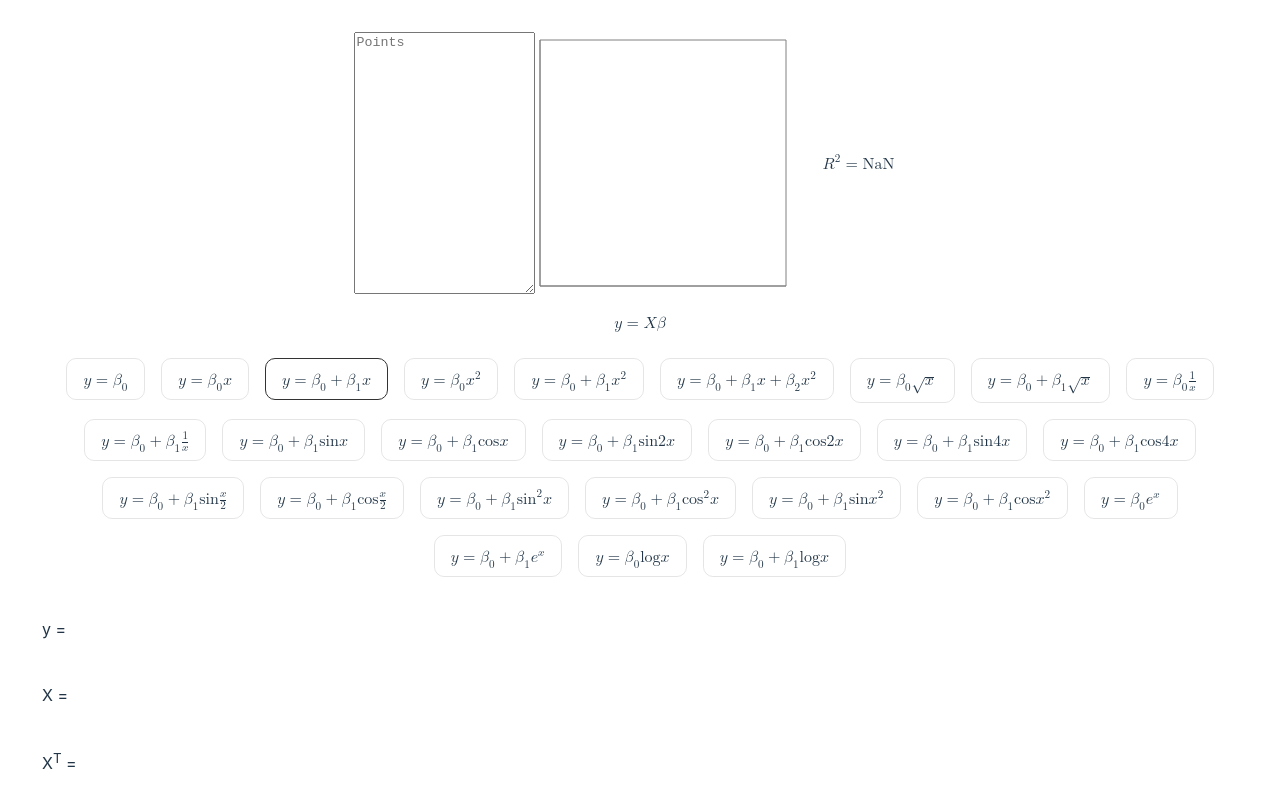
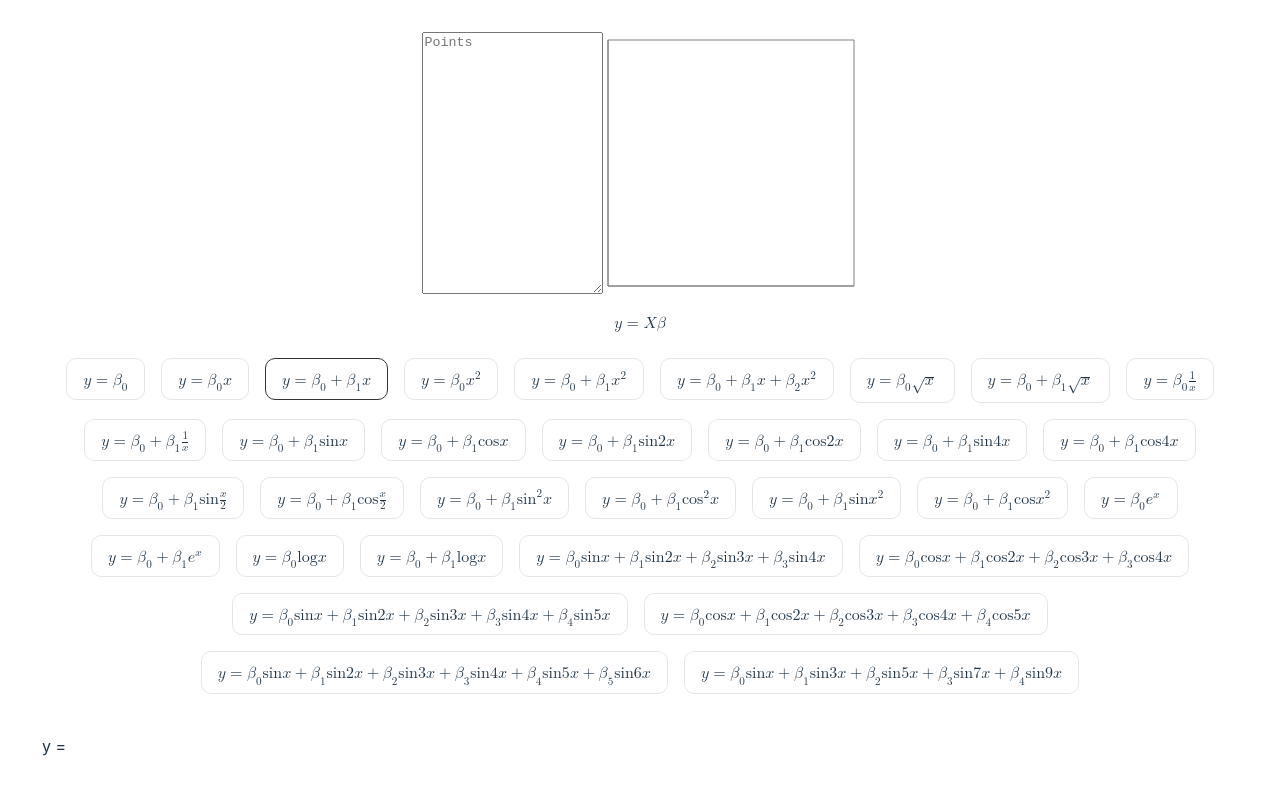
Before and after one commit to IJMacD/linear-least-matrix, a React (Vite) app: page / in a window 1280 px wide. Shown: the top 800 px of the page. Built offline with nearby package versions, Linux system fonts and the light colour scheme.

Commit message:
Ability to deal with more terms

```diff
--- a/src/App.tsx
+++ b/src/App.tsx
@@ -6,32 +6,38 @@ import { niceIEEE754 } from './niceIEEE754';
 import { Equation, EquationDisplay, makeModeObject, Mode, Term } from './equation';
 
 const modes: Equation[] = [
-  { terms: [Term.Constant] },
-  { terms: [Term.Linear] },
-  { terms: [Term.Constant, Term.Linear] },
-  { terms: [Term.Quadratic] },
-  { terms: [Term.Constant, Term.Quadratic] },
-  { terms: [Term.Constant, Term.Linear, Term.Quadratic] },
-  { terms: [Term.SquareRoot] },
-  { terms: [Term.Constant, Term.SquareRoot] },
-  { terms: [Term.Inverse] },
-  { terms: [Term.Constant, Term.Inverse] },
-  { terms: [Term.Constant, Term.Sin] },
-  { terms: [Term.Constant, Term.Cos] },
-  { terms: [Term.Constant, Term.Sin2x] },
-  { terms: [Term.Constant, Term.Cos2x] },
-  { terms: [Term.Constant, Term.Sin4x] },
-  { terms: [Term.Constant, Term.Cos4x] },
-  { terms: [Term.Constant, Term.SinHalfX] },
-  { terms: [Term.Constant, Term.CosHalfX] },
-  { terms: [Term.Constant, Term.SinSquared] },
-  { terms: [Term.Constant, Term.CosSquared] },
-  { terms: [Term.Constant, Term.SinXSquared] },
-  { terms: [Term.Constant, Term.CosXSquared] },
-  { terms: [Term.Exp] },
-  { terms: [Term.Constant, Term.Exp] },
-  { terms: [Term.Log] },
-  { terms: [Term.Constant, Term.Log] },
+  [Term.Constant],
+  [Term.Linear],
+  [Term.Constant, Term.Linear],
+  [Term.Quadratic],
+  [Term.Constant, Term.Quadratic],
+  [Term.Constant, Term.Linear, Term.Quadratic],
+  [Term.SquareRoot],
+  [Term.Constant, Term.SquareRoot],
+  [Term.Inverse],
+  [Term.Constant, Term.Inverse],
+  [Term.Constant, Term.Sin],
+  [Term.Constant, Term.Cos],
+  [Term.Constant, Term.Sin2x],
+  [Term.Constant, Term.Cos2x],
+  [Term.Constant, Term.Sin4x],
+  [Term.Constant, Term.Cos4x],
+  [Term.Constant, Term.SinHalfX],
+  [Term.Constant, Term.CosHalfX],
+  [Term.Constant, Term.SinSquared],
+  [Term.Constant, Term.CosSquared],
+  [Term.Constant, Term.SinXSquared],
+  [Term.Constant, Term.CosXSquared],
+  [Term.Exp],
+  [Term.Constant, Term.Exp],
+  [Term.Log],
+  [Term.Constant, Term.Log],
+  [Term.Sin, Term.Sin2x, Term.Sin3x, Term.Sin4x],
+  [Term.Cos, Term.Cos2x, Term.Cos3x, Term.Cos4x],
+  [Term.Sin, Term.Sin2x, Term.Sin3x, Term.Sin4x, Term.Sin5x],
+  [Term.Cos, Term.Cos2x, Term.Cos3x, Term.Cos4x, Term.Cos5x],
+  [Term.Sin, Term.Sin2x, Term.Sin3x, Term.Sin4x, Term.Sin5x, Term.Sin6x],
+  [Term.Sin, Term.Sin3x, Term.Sin5x, Term.Sin7x, Term.Sin9x],
 ]
 
 function App() {
@@ -54,7 +60,7 @@ function App() {
   const trendFn = modeObject.getTrendFn(beta);
 
   const avgY = yValues.length > 0 ? yValues.reduce((total, y) => total + y[0], 0) / yValues.length : 1;
-  const ss_res = trendFn ? points.reduce((total, point) => total + Math.pow(point[1] - trendFn(point[0]), 2), 0) : NaN;
+  const ss_res = trendFn && beta.length > 0 ? points.reduce((total, point) => total + Math.pow(point[1] - trendFn(point[0]), 2), 0) : NaN;
   const ss_tot = yValues.reduce((total, y) => total + Math.pow(y[0] - avgY, 2), 0);
   const rSquared = 1 - (ss_res / ss_tot);
 
@@ -62,7 +68,7 @@ function App() {
     <>
       <div style={{display:"flex",alignItems:"center",justifyContent:"center"}}>
         <textarea value={pointsInput} onChange={e => setPointsInput(e.target.value)} placeholder='Points' style={{height: 256}}/>
-        <Graph points={points} trendFn={trendFn} />
+        <Graph points={points} trendFn={trendFn||void 0} />
         <TrendLineDisplay mode={modeObject} coefficients={beta} />
         {
           !isNaN(ss_res) &&
--- a/src/equation.tsx
+++ b/src/equation.tsx
@@ -18,8 +18,16 @@ export enum Term {
   Cos,
   Sin2x,
   Cos2x,
+  Sin3x,
+  Cos3x,
   Sin4x,
   Cos4x,
+  Sin5x,
+  Cos5x,
+  Sin6x,
+  Sin7x,
+  Sin8x,
+  Sin9x,
   SinHalfX,
   CosHalfX,
   SinQuarterX,
@@ -32,13 +40,11 @@ export enum Term {
   Log,
 }
 
-export interface Equation {
-  terms: Term[];
-}
+export type Equation = Term[];
 
 export interface Mode {
   getXValues: (points: [number, number][]) => Matrix,
-  getTrendFn: (coefficients: Matrix) => (x: number) => number,
+  getTrendFn: (coefficients: Matrix) => ((x: number) => number)|null,
   getTrendLineDisplay: (coefficients: Matrix) => React.ReactNode,
 }
 
@@ -56,7 +62,7 @@ export function EquationDisplay ({equation}: {equation: Equation}): React.ReactN
       <mi>y</mi>
       <mo>=</mo>
       {
-        equation.terms.map((t, i) => {
+        equation.map((t, i) => {
           const d = getTermDisplay(t);
           const c = <msub><mi>β</mi><mn>{i}</mn></msub>;
           return <React.Fragment key={i}>{i > 0 ? <mo>+</mo>:null}{c}{d}</React.Fragment>;
@@ -68,12 +74,12 @@ export function EquationDisplay ({equation}: {equation: Equation}): React.ReactN
 
 function getXValueFn (equation: Equation) {
   return function (points: [number, number][]): number[][] {
-    return points.map(([x]) => equation.terms.map(t => getTermFn(t)(x)));
+    return points.map(([x]) => equation.map(t => getTermFn(t)(x)));
   }
 }
 
 function getTrendFnFn (equation: Equation) {
-  return (coefficients: Matrix) => (x: number) => equation.terms.map((t, i) => coefficients[i][0] * getTermFn(t)(x)).reduce((s, t) => s + t, 0);
+  return (coefficients: Matrix) => coefficients.length > 0 ? (x: number) => equation.map((t, i) => coefficients[i][0] * getTermFn(t)(x)).reduce((s, t) => s + t, 0) : null;
 }
 
 function getTrendLineDisplayFn (equation: Equation) {
@@ -85,7 +91,7 @@ function getTrendLineDisplayFn (equation: Equation) {
         <mi>y</mi>
         <mo>=</mo>
         {
-          equation.terms.map((t, i) => {
+          equation.map((t, i) => {
             const c = coefficients[i][0];
             const _c = niceIEEE754(Math.abs(c));
             if (_c === 0) return null;
@@ -142,8 +148,16 @@ function getTermDisplay (term: Term): React.ReactNode {
     case Term.Cos: return <><mi>cos</mi><mi>x</mi></>
     case Term.Sin2x: return <><mi>sin</mi><mn>2</mn><mi>x</mi></>
     case Term.Cos2x: return <><mi>cos</mi><mn>2</mn><mi>x</mi></>
+    case Term.Sin3x: return <><mi>sin</mi><mn>3</mn><mi>x</mi></>
+    case Term.Cos3x: return <><mi>cos</mi><mn>3</mn><mi>x</mi></>
     case Term.Sin4x: return <><mi>sin</mi><mn>4</mn><mi>x</mi></>
     case Term.Cos4x: return <><mi>cos</mi><mn>4</mn><mi>x</mi></>
+    case Term.Sin5x: return <><mi>sin</mi><mn>5</mn><mi>x</mi></>
+    case Term.Cos5x: return <><mi>cos</mi><mn>5</mn><mi>x</mi></>
+    case Term.Sin6x: return <><mi>sin</mi><mn>6</mn><mi>x</mi></>
+    case Term.Sin7x: return <><mi>sin</mi><mn>7</mn><mi>x</mi></>
+    case Term.Sin8x: return <><mi>sin</mi><mn>8</mn><mi>x</mi></>
+    case Term.Sin9x: return <><mi>sin</mi><mn>9</mn><mi>x</mi></>
     case Term.SinHalfX: return <><mi>sin</mi><mfrac><mi>x</mi><mn>2</mn></mfrac></>
     case Term.CosHalfX: return <><mi>cos</mi><mfrac><mi>x</mi><mn>2</mn></mfrac></>
     case Term.SinQuarterX: return <><mi>cos</mi><mfrac><mi>x</mi><mn>4</mn></mfrac></>
@@ -171,8 +185,16 @@ function getTermFn (term: Term): (x: number) => number {
     case Term.Cos: return Math.cos;
     case Term.Sin2x: return x => Math.sin(2 * x);
     case Term.Cos2x: return x => Math.cos(2 * x);
+    case Term.Sin3x: return x => Math.sin(3 * x);
+    case Term.Cos3x: return x => Math.cos(3 * x);
     case Term.Sin4x: return x => Math.sin(4 * x);
     case Term.Cos4x: return x => Math.cos(4 * x);
+    case Term.Sin5x: return x => Math.sin(5 * x);
+    case Term.Cos5x: return x => Math.cos(5 * x);
+    case Term.Sin6x: return x => Math.sin(6 * x);
+    case Term.Sin7x: return x => Math.sin(7 * x);
+    case Term.Sin8x: return x => Math.sin(8 * x);
+    case Term.Sin9x: return x => Math.sin(9 * x);
     case Term.SinHalfX: return x => Math.sin(x / 2);
     case Term.CosHalfX: return x => Math.cos(x / 2);
     case Term.SinQuarterX: return x => Math.sin(x / 4);
--- a/src/matrix.ts
+++ b/src/matrix.ts
@@ -63,19 +63,16 @@ function adj(a: number[][]) {
   }
 
   if (w === 2) {
-    return [[a[1][1], -a[0][1]], [-a[1][0], a[0][0]]];
+    return [
+      [a[1][1], -a[0][1]],
+      [-a[1][0], a[0][0]],
+    ];
   }
 
-  if (w === 3) {
-    return transpose(cofactor(a));
-  }
-
-  console.info(`Cannot compute adjugate of ${h}x${w} matrix`);
-
-  return [];
+  return transpose(cofactor(a));
 }
 
-function det(a: number[][]) {
+export function det(a: number[][]) {
   const w = a.length;
 
   if (w === 0) return 1;
@@ -95,18 +92,22 @@ function det(a: number[][]) {
 
   if (w === 3) {
     return (
-        a[0][0] * a[1][1] * a[2][2]
-      + a[0][1] * a[1][2] * a[2][0]
-      + a[0][2] * a[1][0] * a[2][1]
-      - a[0][2] * a[1][1] * a[2][0]
-      - a[0][1] * a[1][0] * a[2][2]
-      - a[0][0] * a[1][2] * a[2][1]
+      a[0][0] * a[1][1] * a[2][2] +
+      a[0][1] * a[1][2] * a[2][0] +
+      a[0][2] * a[1][0] * a[2][1] -
+      a[0][2] * a[1][1] * a[2][0] -
+      a[0][1] * a[1][0] * a[2][2] -
+      a[0][0] * a[1][2] * a[2][1]
     );
   }
 
-  console.info(`Cannot compute determinate of ${h}x${w} matrix`);
+  const row = a[0];
+  let sum = 0;
+  for (let i = 0; i < w; i++) {
+    sum += Math.pow(-1, i) * row[i] * det(subMatrix(a, i, 0));
+  }
 
-  return 1;
+  return sum;
 }
 
 function scalarMul(a: number[][], s: number) {
@@ -124,7 +125,7 @@ export function inv(a: number[][]) {
   return scalarMul(adj(a), 1 / det(a));
 }
 
-function cofactor (a: number[][]) {
+function cofactor(a: number[][]) {
   const w = a.length;
 
   if (w === 0) return [];
@@ -133,15 +134,13 @@ function cofactor (a: number[][]) {
 
   if (w !== h) return [];
 
-  if (w !== 3) return [];
-
   const out: number[][] = [];
 
   for (let j = 0; j < h; j++) {
-    out[j] = [];;
+    out[j] = [];
     for (let i = 0; i < w; i++) {
       const sm = subMatrix(a, i, j);
-      const parity = ((i + j) % 2) ? -1 : 1;
+      const parity = (i + j) % 2 ? -1 : 1;
       out[j][i] = parity * det(sm);
     }
   }
@@ -149,19 +148,19 @@ function cofactor (a: number[][]) {
   return out;
 }
 
-function subMatrix (a: number[][], x: number, y: number) {
+function subMatrix(a: number[][], x: number, y: number) {
   const w = a.length;
 
   if (w === 0) return [];
 
   const h = a[0].length;
 
-  const out:number[][] = [];
+  const out: number[][] = [];
 
   for (let j = 0; j < h - 1; j++) {
     out[j] = [];
     for (let i = 0; i < w - 1; i++) {
-      out[j][i] = a[j<y?j:j+1][i<x?i:i+1];
+      out[j][i] = a[j < y ? j : j + 1][i < x ? i : i + 1];
     }
   }
 
```
